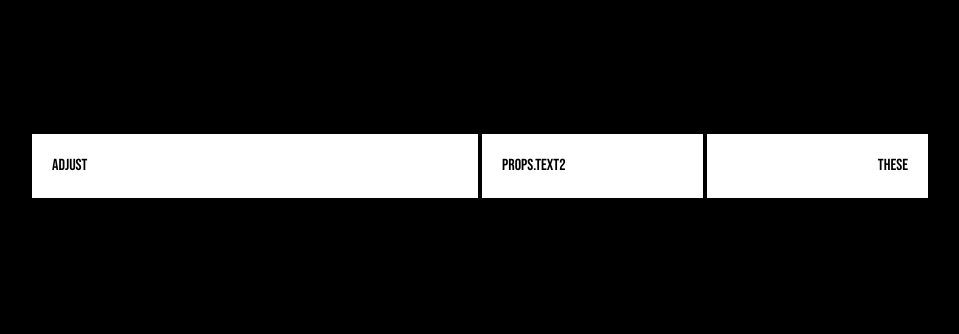
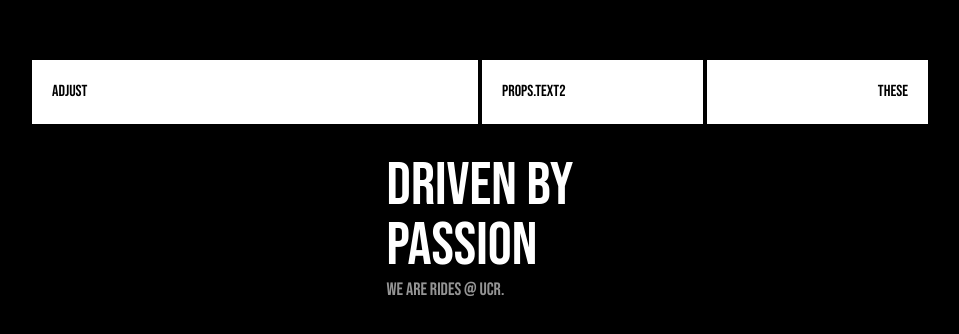
Before and after one commit to acm-ucr/ridesucr-website, a Next.js app: page / in a window 1280 px wide. Shown: the part 234-568 px from the top of the page, without its empty margins (160-1119 px from the left). Built offline with nearby package versions, Linux system fonts and the light colour scheme.

Commit message:
create motto

```diff
--- a/src/app/page.tsx
+++ b/src/app/page.tsx
@@ -1,9 +1,10 @@
 import Example from "@/components/Example";
-
+import Moto from "@/components/home/Moto";
 const Home = () => {
   return (
     <div className="flex h-screen w-screen flex-col items-center justify-center">
       <Example text1="Adjust" text2="These" text3="Props" />
+      <Moto />
     </div>
   );
 };
--- a/src/components/home/Moto.tsx
+++ b/src/components/home/Moto.tsx
@@ -1,5 +1,15 @@
 const Moto = () => {
-  return <div>Moto</div>;
+  return (
+    <div className="text-left">
+      <h1 className="text-ridesucr-white text-6xl">
+        driven by
+        <br />
+        passion
+      </h1>
+
+      <p className="text-ridesucr-gray text-lg">we are rides @ ucr.</p>
+    </div>
+  );
 };
 
 export default Moto;
--- a/tsconfig.json
+++ b/tsconfig.json
@@ -10,7 +10,7 @@
     "moduleResolution": "bundler",
     "resolveJsonModule": true,
     "isolatedModules": true,
-    "jsx": "preserve",
+    "jsx": "react-jsx",
     "plugins": [
       {
         "name": "next"
@@ -29,7 +29,8 @@
     "**/*.tsx",
     ".next/types/**/*.ts",
     "postcss.config.mjs",
-    "next.config.js"
+    "next.config.js",
+    ".next/dev/types/**/*.ts"
   ],
   "exclude": ["node_modules"]
 }
```
